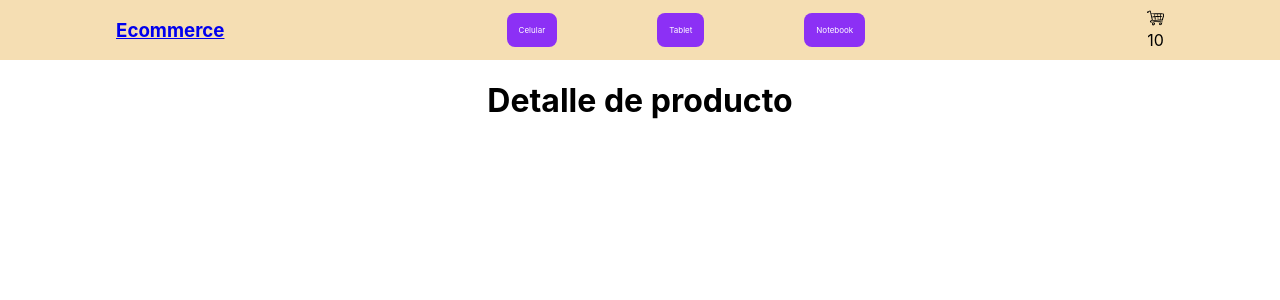
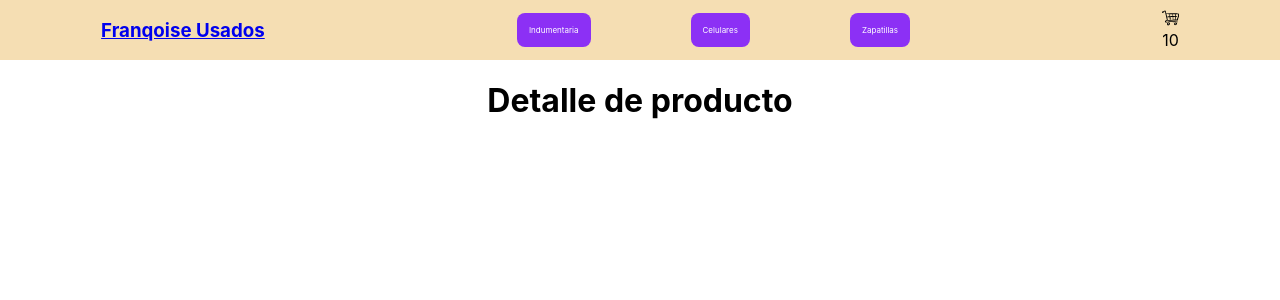
Before and after one commit to francodemilano/FranqoiseUsados-Damilano, a React (Create React App) app: page /detail/1 in a window 1280 px wide. Shown: the top 300 px of the page. Built offline with nearby package versions, Linux system fonts and the light colour scheme; the HTML template or start-up script is replaced by a standard one.

Commit message:
changes functions

```diff
--- a/src/Components/ItemDetailContainer/ItemDetailContainer.js
+++ b/src/Components/ItemDetailContainer/ItemDetailContainer.js
@@ -1,12 +1,12 @@
 import { useState, useEffect } from 'react'
-import { getProduct} from '../asyncMock'
+import { getProduct} from '../../asyncMock'
 import { useParams } from 'react-router-dom'
 
 const ItemDetailContainer = () => {
     const [product, setProduct] = useState({})
     const [loading, setLoading] = useState(true)
 
-    const { productId } = useParams()
+    const {productId} = useParams()
 
     useEffect(() => {
         getProduct(productId).then(response => {
--- a/src/Components/ItemListContainer/ItemListContainer.js
+++ b/src/Components/ItemListContainer/ItemListContainer.js
@@ -1,8 +1,8 @@
 import { useState, useEffect } from 'react'
-import { getProduct } from '../asyncMock'
+import { getProduct } from '../../asyncMock'
 import ItemList from '../ItemList/ItemList'
 import { useParams } from 'react-router-dom'
-import { getProductsByCategory } from '../asyncMock'
+import { getProductsByCategory } from '../../asyncMock'
 
 const ItemListContainer = ({ greeting }) => {
     const [products, setProducts] = useState([])
@@ -13,8 +13,8 @@ const ItemListContainer = ({ greeting }) => {
     console.log(categoryId)
 
     useEffect(() => {
-        if(!categoryId) {
-            getProduct().then(res => {
+        if(categoryId) {
+            getProductsByCategory(categoryId).then(res => {
                 console.log(res)
                 setProducts(res)
             }).catch(error => {
@@ -22,9 +22,9 @@ const ItemListContainer = ({ greeting }) => {
                 setError(true)
             }).finally(() => {
                 setLoading(false)
-            })
+            });
         } else {
-            getProductsByCategory(categoryId).then(res => {
+            getProduct().then(res => {
                 console.log(res)
                 setProducts(res)
             }).catch(error => {
--- a/src/Components/Navbar/Navbar.js
+++ b/src/Components/Navbar/Navbar.js
@@ -8,13 +8,13 @@ const Navbar = () => {
       <nav className="NavBar" >
           <div className='NavBar'>
             <Link to='/'>
-              <h3>Ecommerce</h3>
+              <h3>Franqoise Usados</h3>
             </Link>
           </div>
           <div className="Categories">
-              <Link to='/category/celular' className="Option">Celular</Link>
-              <Link to='/category/tablet' className="Option">Tablet</Link>
-              <Link to='/category/notebook' className="Option">Notebook</Link>
+              <Link to='/category/Indumentaria' className="Option">Indumentaria</Link>
+              <Link to='/category/Celulares' className="Option">Celulares</Link>
+              <Link to='/category/Zapatillas' className="Option">Zapatillas</Link>
           </div>
           <CartWidget />
       </nav>
--- a/src/Components/asyncMock.js
+++ b/src/asyncMock.js
@@ -1,7 +1,7 @@
 const products = [
     {
         id: '1',
-        name: 'Remera',
+        name: 'Remera manga corta',
         price: '1500',
         category: 'Indumentaria',
         img: 'https://apollo-virginia.akamaized.net/v1/files/px297b1luzyo1-AR/image;s=272x0',
@@ -19,7 +19,7 @@ const products = [
     },
     {
         id: '3',
-        name: 'Zapatillas',
+        name: 'Zapatillas Nike 42',
         price: '3500',
         category: 'Zapatillas',
         img: 'https://http2.mlstatic.com/D_NQ_NP_992933-MLA51065256745_082022-W.jpg',
@@ -31,23 +31,23 @@ const products = [
 export const getProduct = (id) => {
     return new Promise ((resolve) => {
         setTimeout (() => {
-            resolve(products.find (prod => prod.id === Number (id) ))
-        },1000)
-    })
-}
+            resolve(products);
+        },1000);
+    });
+};
 
 export const getProductsByCategory = (categoryId) => {
     return new Promise ((resolve) =>{
         setTimeout(()=> {
-            resolve(products.filter(prod => prod.category === categoryId))
-        },1000)
-    })
-}
+            resolve(products.filter((prod) => prod.category === categoryId))
+        },1000);
+    });
+};
 
     export const getProductById = (id) => {
         return new Promise((resolve) => {
             setTimeout(() => {
-                resolve(products.find(prod => prod.id === Number(id)))
-            }, 500)
-        })
-}
+                resolve(products.find((prod) => prod.id === id))
+            }, 500);
+        });
+};
```
